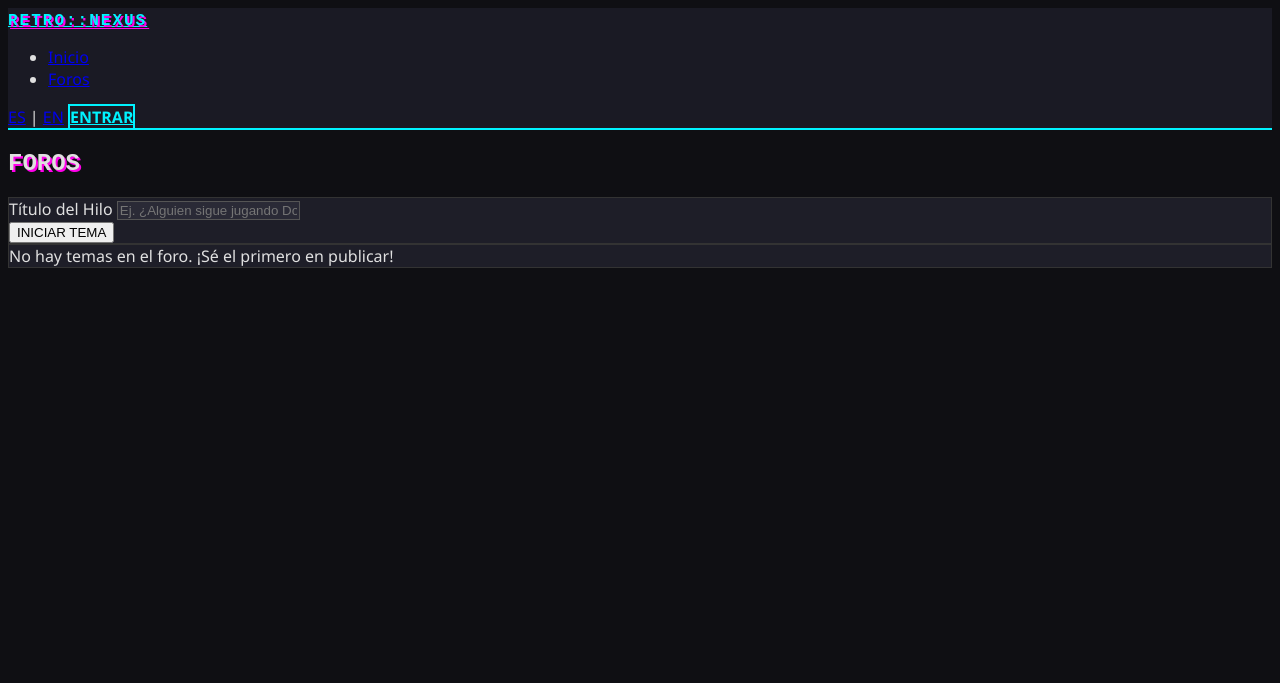
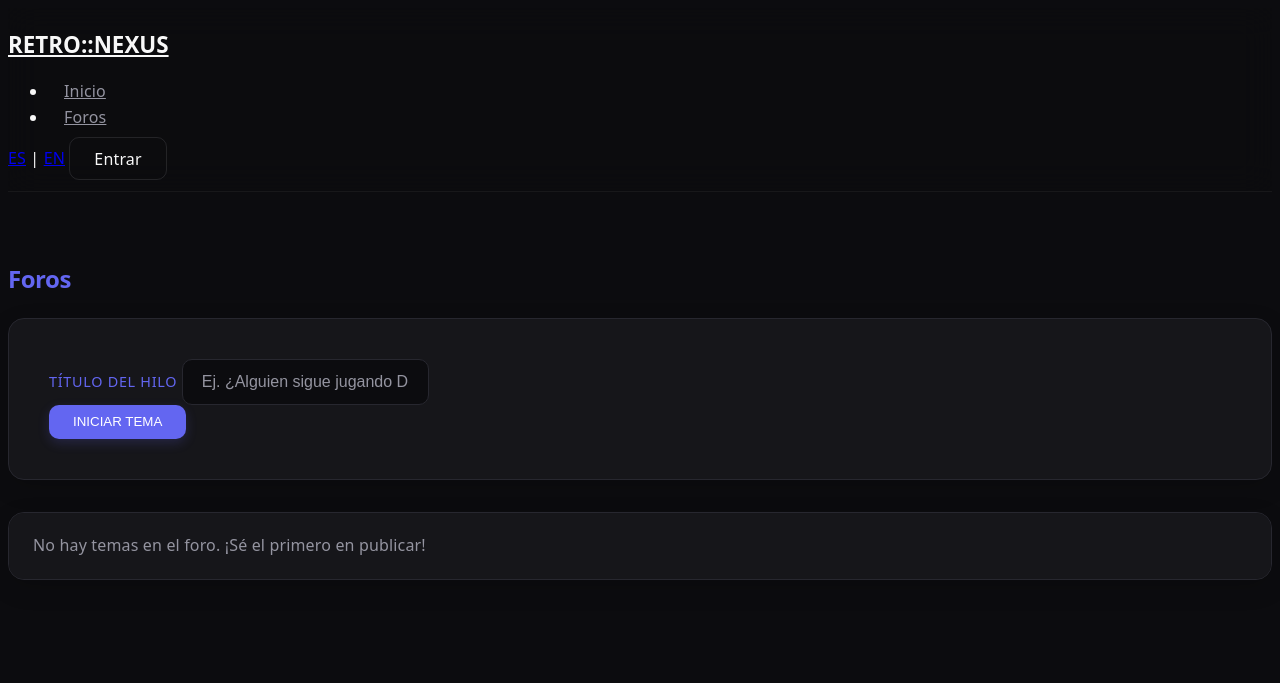
Before and after one commit to MINO-INFOT-A/videogames_app, a Flask app: page /forum in a window 1280 px wide. Shown: the top 683 px of the page. Run offline with Flask 3, Linux system fonts and the light colour scheme.

Commit message:
Update Tema

```diff
--- a/app/static/css/style.css
+++ b/app/static/css/style.css
@@ -1,65 +1,172 @@
 :root {
-    --bg-dark: #0f0f13;
-    --acc-cyan: #00f3ff;
-    --acc-magenta: #ff00ea;
-    --text-main: #e0e0e0;
+    /* Sleek Dark Theme Colors */
+    --bg-main: #0c0c0f; /* Deep almost-black asphalt */
+    --bg-surface: #16161a; /* Sleek cards background */
+    --bg-surface-hover: #1f1f25;
+    --text-main: #f8f8f8;
+    --text-muted: #9494a0;
+    --acc-primary: #6366f1; /* Modern Indigo */
+    --acc-primary-hover: #4f46e5;
+    --border-color: #27272f;
 }
 
 body {
-    background-color: var(--bg-dark);
+    background-color: var(--bg-main);
     color: var(--text-main);
-    font-family: 'Segoe UI', Tahoma, Geneva, Verdana, sans-serif;
+    font-family: system-ui, -apple-system, 'Segoe UI', Roboto, Helvetica, Arial, sans-serif;
+    line-height: 1.6;
+    -webkit-font-smoothing: antialiased;
+    letter-spacing: 0.01em;
 }
 
-/* Estética Retro Gaming / Dark Impactful */
-h1, h2, h3, .retro-font {
-    font-family: 'Courier New', Courier, monospace;
-    text-transform: uppercase;
-    text-shadow: 2px 2px 0px var(--acc-magenta);
+/* Typography Modernization */
+h1, h2, h3, h4, h5, h6, .modern-font {
+    font-weight: 600;
+    letter-spacing: -0.02em;
+    color: var(--text-main);
 }
 
+.text-primary-accent {
+    color: var(--acc-primary) !important;
+}
+
+.text-muted {
+    color: var(--text-muted) !important;
+}
+
+/* Navbar Soft Glassmorphism */
 .navbar {
-    background-color: #1a1a24 !important;
-    border-bottom: 2px solid var(--acc-cyan);
+    background-color: rgba(12, 12, 15, 0.75) !important;
+    backdrop-filter: blur(16px);
+    -webkit-backdrop-filter: blur(16px);
+    border-bottom: 1px solid rgba(255, 255, 255, 0.05);
+    padding-top: 1.2rem;
+    padding-bottom: 1.2rem;
+    transition: all 0.3s ease;
 }
 
 .navbar-brand {
-    color: var(--acc-cyan) !important;
-    font-weight: bold;
-    letter-spacing: 2px;
+    color: var(--text-main) !important;
+    font-weight: 800;
+    letter-spacing: 0px;
+    font-size: 1.4rem;
 }
 
-.btn-retro {
-    background: transparent;
-    color: var(--acc-cyan);
-    border: 2px solid var(--acc-cyan);
-    text-transform: uppercase;
-    font-weight: bold;
-    transition: all 0.3s ease;
+.nav-link {
+    color: var(--text-muted) !important;
+    font-weight: 500;
+    transition: color 0.2s ease;
+    padding: 0.5rem 1rem !important;
 }
 
-.btn-retro:hover {
-    background: var(--acc-cyan);
-    color: var(--bg-dark);
-    box-shadow: 0 0 10px var(--acc-cyan);
+.nav-link:hover {
+    color: var(--text-main) !important;
 }
 
-.card-gaming {
-    background: #1e1e28;
-    border: 1px solid #333;
-    border-radius: 0; /* Bordes duros tipo pixel */
+/* Buttons */
+.btn-modern {
+    background: var(--acc-primary);
+    color: #ffffff;
+    border: none;
+    border-radius: 10px;
+    padding: 0.6rem 1.5rem;
+    font-weight: 500;
+    transition: all 0.25s cubic-bezier(0.4, 0, 0.2, 1);
+    box-shadow: 0 4px 12px rgba(99, 102, 241, 0.2);
+    text-decoration: none;
 }
 
-/* Glowing inputs */
+.btn-modern:hover {
+    background: var(--acc-primary-hover);
+    color: #ffffff;
+    transform: translateY(-2px);
+    box-shadow: 0 6px 16px rgba(99, 102, 241, 0.35);
+}
+
+.btn-outline-modern {
+    background: transparent;
+    color: var(--text-main);
+    border: 1px solid rgba(255, 255, 255, 0.1);
+    border-radius: 10px;
+    padding: 0.6rem 1.5rem;
+    font-weight: 500;
+    transition: all 0.25s cubic-bezier(0.4, 0, 0.2, 1);
+    text-decoration: none;
+}
+
+.btn-outline-modern:hover {
+    background: rgba(255, 255, 255, 0.05);
+    color: #ffffff;
+    border-color: rgba(255, 255, 255, 0.2);
+}
+
+/* Premium Dynamic Cards */
+.card-premium {
+    background: var(--bg-surface);
+    border: 1px solid var(--border-color);
+    border-radius: 16px;
+    box-shadow: 0 8px 24px rgba(0, 0, 0, 0.15);
+    transition: transform 0.3s cubic-bezier(0.4, 0, 0.2, 1), box-shadow 0.3s cubic-bezier(0.4, 0, 0.2, 1);
+    overflow: hidden;
+    margin-bottom: 2rem;
+}
+
+.card-premium:hover {
+    transform: translateY(-5px);
+    box-shadow: 0 12px 32px rgba(0, 0, 0, 0.3);
+}
+
+.card-premium .card-body {
+    padding: 2.5rem;
+}
+
+/* Forms and Inputs */
 .form-control {
-    background: #2a2a36;
-    color: white;
-    border: 1px solid #555;
-    border-radius: 0;
+    background: var(--bg-main) !important;
+    color: var(--text-main) !important;
+    border: 1px solid var(--border-color);
+    border-radius: 10px;
+    padding: 0.8rem 1.2rem;
+    font-size: 1rem;
+    transition: all 0.2s ease;
 }
+
 .form-control:focus {
-    background: #2a2a36;
-    color: white;
-    box-shadow: 0 0 8px var(--acc-magenta);
-    border-color: var(--acc-magenta);
+    background: var(--bg-main) !important;
+    border-color: var(--acc-primary);
+    box-shadow: 0 0 0 4px rgba(99, 102, 241, 0.15) !important;
+    outline: none;
 }
+
+.form-control::placeholder {
+    color: var(--text-muted);
+}
+
+.form-label {
+    font-weight: 500;
+    color: var(--text-muted);
+    margin-bottom: 0.5rem;
+    font-size: 0.9rem;
+    text-transform: uppercase;
+    letter-spacing: 0.05em;
+}
+
+/* Lists and interactables */
+.list-group-item {
+    background: var(--bg-surface);
+    border-color: var(--border-color);
+    color: var(--text-main);
+    padding: 1.25rem 1.5rem;
+    transition: background-color 0.2s ease;
+}
+
+.list-group-item-action:hover {
+    background: var(--bg-surface-hover);
+    color: var(--text-main);
+}
+
+/* Container Utilities */
+.spacious-container {
+    padding-top: 3rem;
+    padding-bottom: 4rem;
+}
--- a/app/templates/base.html
+++ b/app/templates/base.html
@@ -10,8 +10,8 @@
 </head>
 <body>
     <nav class="navbar navbar-expand-lg navbar-dark mb-4">
-        <div class="container">
-            <a class="navbar-brand retro-font" href="{{ url_for('main.index') }}">RETRO::NEXUS</a>
+        <div class="container py-2">
+            <a class="navbar-brand modern-font" href="{{ url_for('main.index') }}">RETRO::NEXUS</a>
             <div class="collapse navbar-collapse">
                 <ul class="navbar-nav me-auto">
                     <li class="nav-item"><a class="nav-link" href="{{ url_for('main.index') }}">{{ _('nav_home') }}</a></li>
@@ -26,16 +26,16 @@
                     <a href="{{ url_for('main.set_lang', lang='en') }}" class="text-light text-decoration-none ms-2 me-4">EN</a>
 
                     {% if current_user.is_authenticated %}
-                        <a href="{{ url_for('auth.logout') }}" class="btn btn-sm btn-retro">{{ _('nav_logout') }}</a>
+                        <a href="{{ url_for('auth.logout') }}" class="btn btn-sm btn-outline-modern">{{ _('nav_logout') }}</a>
                     {% else %}
-                        <a href="{{ url_for('auth.login') }}" class="btn btn-sm btn-retro">{{ _('nav_login') }}</a>
+                        <a href="{{ url_for('auth.login') }}" class="btn btn-sm btn-outline-modern">{{ _('nav_login') }}</a>
                     {% endif %}
                 </div>
             </div>
         </div>
     </nav>
 
-    <div class="container">
+    <div class="container spacious-container">
         {% block content %}{% endblock %}
     </div>
 
--- a/app/templates/forum.html
+++ b/app/templates/forum.html
@@ -2,36 +2,36 @@
 {% block content %}
 <div class="row mt-4">
     <div class="col-12 d-flex justify-content-between align-items-center mb-3">
-        <h2 class="retro-font text-info">{{ _('nav_forum') }}</h2>
+        <h2 class="modern-font text-primary-accent">{{ _('nav_forum') }}</h2>
         {% if current_user.is_authenticated %}
-        <button class="btn btn-sm btn-retro" data-bs-toggle="collapse" data-bs-target="#newThreadForm">+ NUEVO TEMA
+        <button class="btn btn-sm btn-modern" data-bs-toggle="collapse" data-bs-target="#newThreadForm">+ NUEVO TEMA
             RAÍZ</button>
         {% endif %}
     </div>
 </div>
 
 <div class="collapse mb-4" id="newThreadForm">
-    <div class="card card-gaming border-info">
+    <div class="card card-premium">
         <div class="card-body">
             <form method="POST" action="{{ url_for('main.forum') }}">
                 <div class="mb-3">
-                    <label class="form-label text-info">Título del Hilo</label>
+                    <label class="form-label text-primary-accent">Título del Hilo</label>
                     <input type="text" name="title" class="form-control" required
                         placeholder="Ej. ¿Alguien sigue jugando Doom clásico?">
                 </div>
-                <button type="submit" class="btn btn-outline-info w-100">INICIAR TEMA</button>
+                <button type="submit" class="btn btn-modern w-100">INICIAR TEMA</button>
             </form>
         </div>
     </div>
 </div>
 
-<div class="card card-gaming p-0">
+<div class="card card-premium p-0">
     <div class="list-group list-group-flush">
         {% for thread in threads %}
         <a href="{{ url_for('main.thread', thread_id=thread.id) }}"
             class="list-group-item list-group-item-action bg-transparent text-light border-secondary">
             <div class="d-flex w-100 justify-content-between">
-                <h5 class="mb-1 text-info retro-font">{{ thread.title }}</h5>
+                <h5 class="mb-1 text-primary-accent modern-font">{{ thread.title }}</h5>
                 <small class="text-muted">{{ thread.created_at.strftime('%Y-%m-%d %H:%M') }}</small>
             </div>
             <p class="mb-1 text-secondary">Iniciado por: {{ thread.author.username }}</p>
```
Also changed, not shown: app/templates/collection.html (+11 -11 lines), app/templates/index.html (+4 -4 lines), app/templates/login.html (+5 -5 lines), app/templates/register.html (+5 -5 lines), app/templates/setup_2fa.html (+7 -7 lines), app/templates/thread.html (+9 -9 lines), app/templates/verify_2fa.html (+4 -4 lines).
